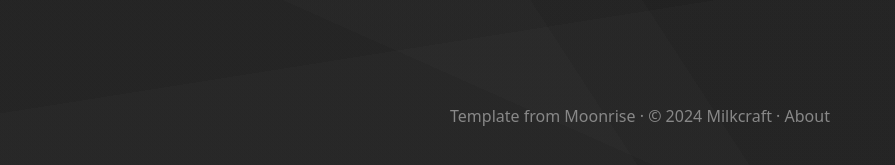
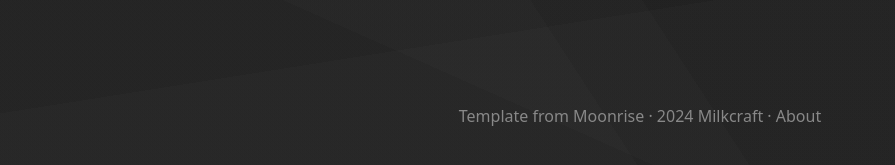
Before and after one commit to XRG2014/milkcraft, a Jekyll site: the page built from docs/index.md, in a window 1280 px wide. Shown: the part 482-647 px from the top of the page, without its empty margins (0-895 px from the left). Built offline with Jekyll 4.4.1, drawn with Linux system fonts in a browser that asks for light colours; comment, search, counter and statistics services are not loaded.

Commit message:
Update default.html

```diff
--- a/docs/_layouts/default.html
+++ b/docs/_layouts/default.html
@@ -89,8 +89,8 @@ layout: compress
     {{ content }}
 
     <div class="layoutfooter w-full pb-8 text-center transition duration-200">
-        <a href="https://github.com/coffeebank/moonrise" rel="noopener" title="Moonrise by coffeebank" class="hover:text-gray-400">Template from Moonrise</a> &middot;
-        <a href="{% if site.siteFooterlink %}{{ site.baseurl }}{{ site.siteFooterlink }}{% else %}{{ site.baseurl }}/about{% endif %}" rel="noopener" title="Legal" class="hover:text-gray-400">&copy; {{ site.siteYear }}<script>new Date().getFullYear()>{{ site.siteYear }}&&document.write(new Date().getFullYear());</script> {{ site.serverName }} &middot; About</a>
+        <a href="https://github.com/coffeebank/moonrise" rel="noopener" title="Milkcraft by XRG2014" class="hover:text-gray-400">Template from Moonrise</a> &middot;
+        <a href="{% if site.siteFooterlink %}{{ site.baseurl }}{{ site.siteFooterlink }}{% else %}{{ site.baseurl }}/about{% endif %}" rel="noopener" title="Legal" class="hover:text-gray-400">{{ site.siteYear }}<script>new Date().getFullYear()>{{ site.siteYear }}&&document.write(new Date().getFullYear());</script> {{ site.serverName }} &middot; About</a>
     </div>
 
     {% if page.navname == "Home" %}
```
